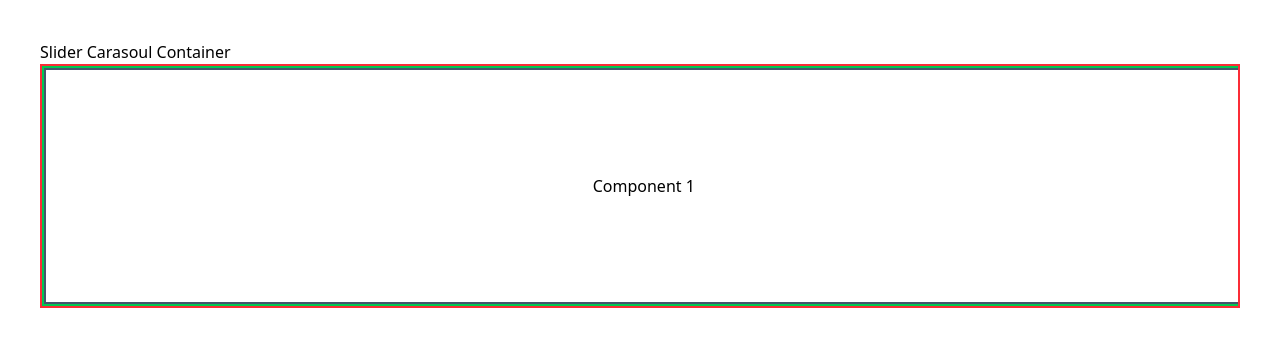
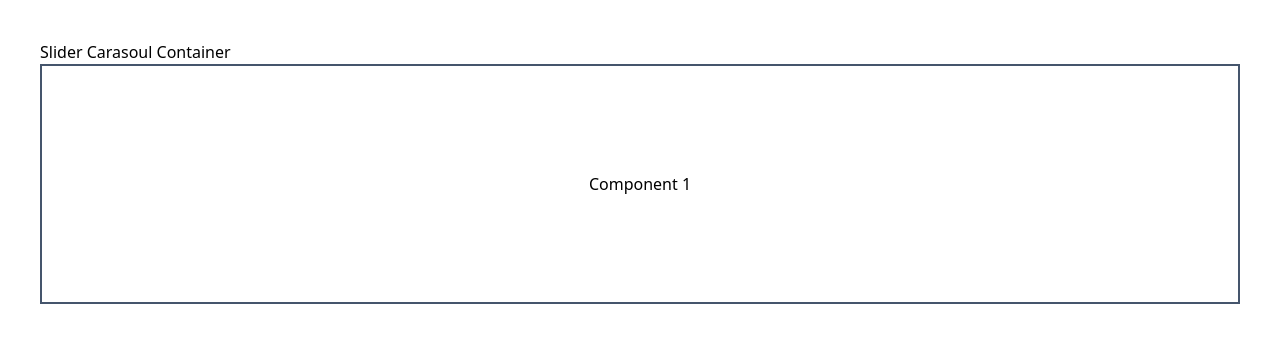
Before and after one commit to anilSysBit/MyReactComponents, a React (Vite) app: page /slider in a window 1280 px wide. Shown: the top 346 px of the page. Built offline with nearby package versions, Linux system fonts and the light colour scheme.

Commit message:
Successfully Created the slick feature v1

```diff
--- a/src/pages/CarasoulPage.tsx
+++ b/src/pages/CarasoulPage.tsx
@@ -72,7 +72,7 @@ const CarasoulPage:React.FC<CarasoulProps> = ({
 
             // const prevTransformedWidth = transformWidth;
             const newCalculatedWidth = transformWidth + newWidth
-            console.log('new width',newWidth)
+            // console.log('new width',newWidth)
             if(newCalculatedWidth < 0){
                 setTransformingWidth(0)
                 return;
@@ -83,6 +83,7 @@ const CarasoulPage:React.FC<CarasoulProps> = ({
                 setTransformingWidth(componentWidth * (componentLength - 1))
                 return;
             }
+
             setTransformingWidth(newCalculatedWidth)
 
             // if(transfor)
@@ -117,29 +118,42 @@ const CarasoulPage:React.FC<CarasoulProps> = ({
 
     }
 
+    const calculateAndTranformWithActiveIndex =()=>{
+        const indexPosition = 10 - Math.round((componentWidth * 10 - transformingWidth)/componentWidth)
+        console.log('Active Index',indexPosition)
+        setTransformingWidth(indexPosition * componentWidth)
+        setTransformWidth(indexPosition * componentWidth)
+    }
+
     const handleMouseUp =(e:React.MouseEvent<HTMLDivElement>)=>{
         // console.log('leaved the click event')
         setCursorType('grab');
         setCursorDownPoint([e.clientX,e.clientY])
-        // console.log('Mouse Down Place',e.clientX,e.clientY)
-        setTransformWidth(transformingWidth);
-
-        console.log('last transformed width',transformingWidth)
-        // handleTransformMovement();
+        calculateAndTranformWithActiveIndex();
         setDragging(false)
 
     }
+
 
     const handleMouseOut =()=>{
         setCursorType('grab');
         setDragging(false);
 
     }
+
+
+    const sliderComponentStyle:React.CSSProperties = {
+        cursor:cursorType,
+        width:`${containerWidth * 10}px`,
+        transform:`translate3d(-${transformingWidth}px,0px,0px)`,
+        transition:!dragging ? '-webkit-transform 500ms':''
+    }
+
   return (
     <div className="carasoul_page p-10">
         <p>Slider Carasoul Container</p>
         <div
-            className="carasoul-main-container border-2 border-red-500 overflow-hidden  relative transition-transform"
+            className="carasoul-main-container overflow-hidden  relative transition-transform"
             ref={sliderContainerRef}
             onDragStart={handleDragStart}
             onMouseMove={handleMouseMove}
@@ -149,14 +163,9 @@ const CarasoulPage:React.FC<CarasoulProps> = ({
             onMouseOut={handleMouseOut}
             >
             <div
-                className={`carasoul_container border-2 border-green-500 h-[30vh] flex`}
+                className={`carasoul_container h-[30vh] flex`}
                 ref={sliderComponentRef}
-                style={{
-                cursor:cursorType,
-                width:`${containerWidth * 10}px`,
-                transform:`translate3d(-${transformingWidth}px,0px,0px)`,
-                // transition:'-webkit-transform 500ms'
-                }}
+                style={sliderComponentStyle}
                 >
                 {[1,2,3,4,5,6,7,8,9,10].map((elem,index)=>{
                     return(
```
